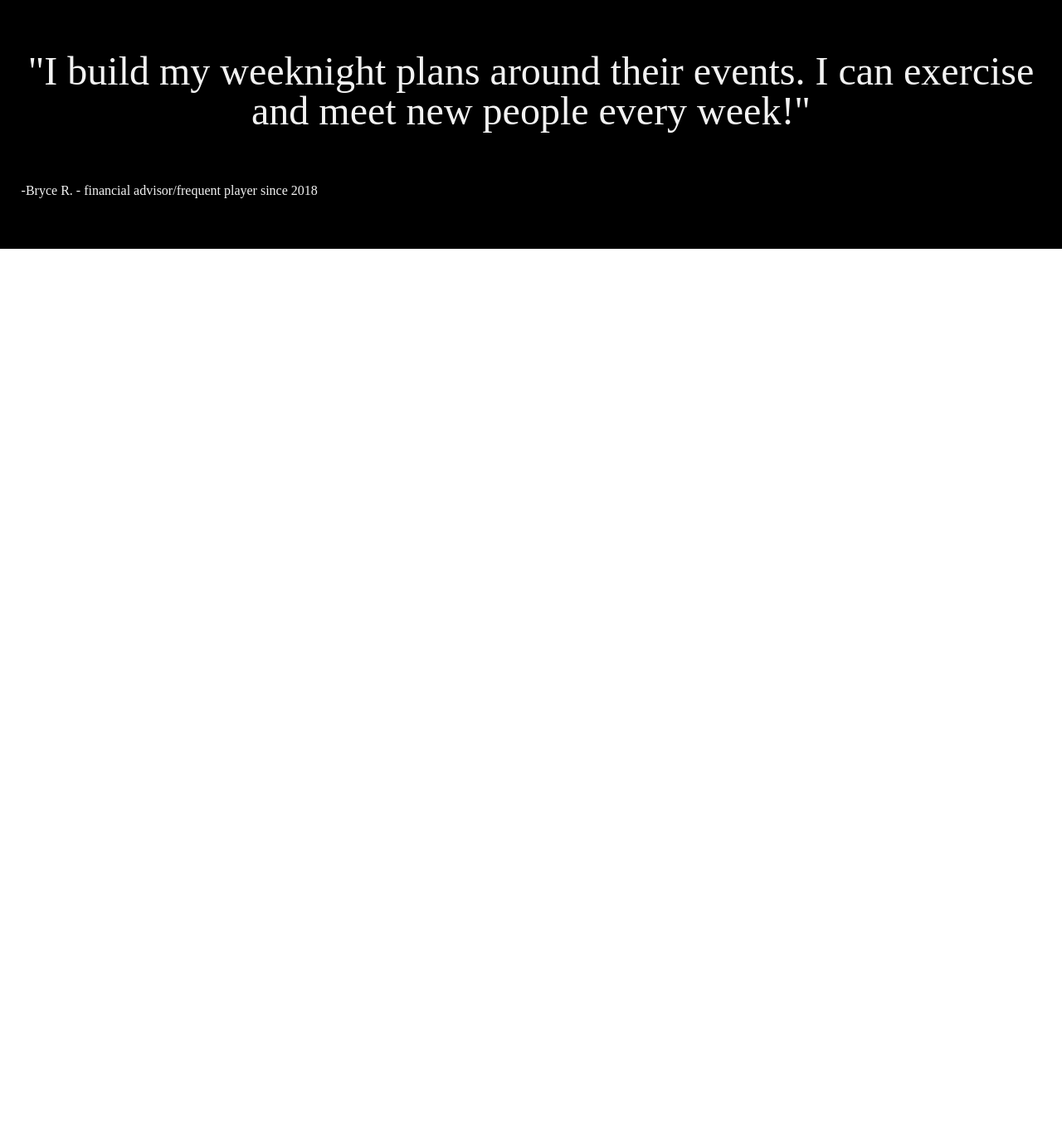
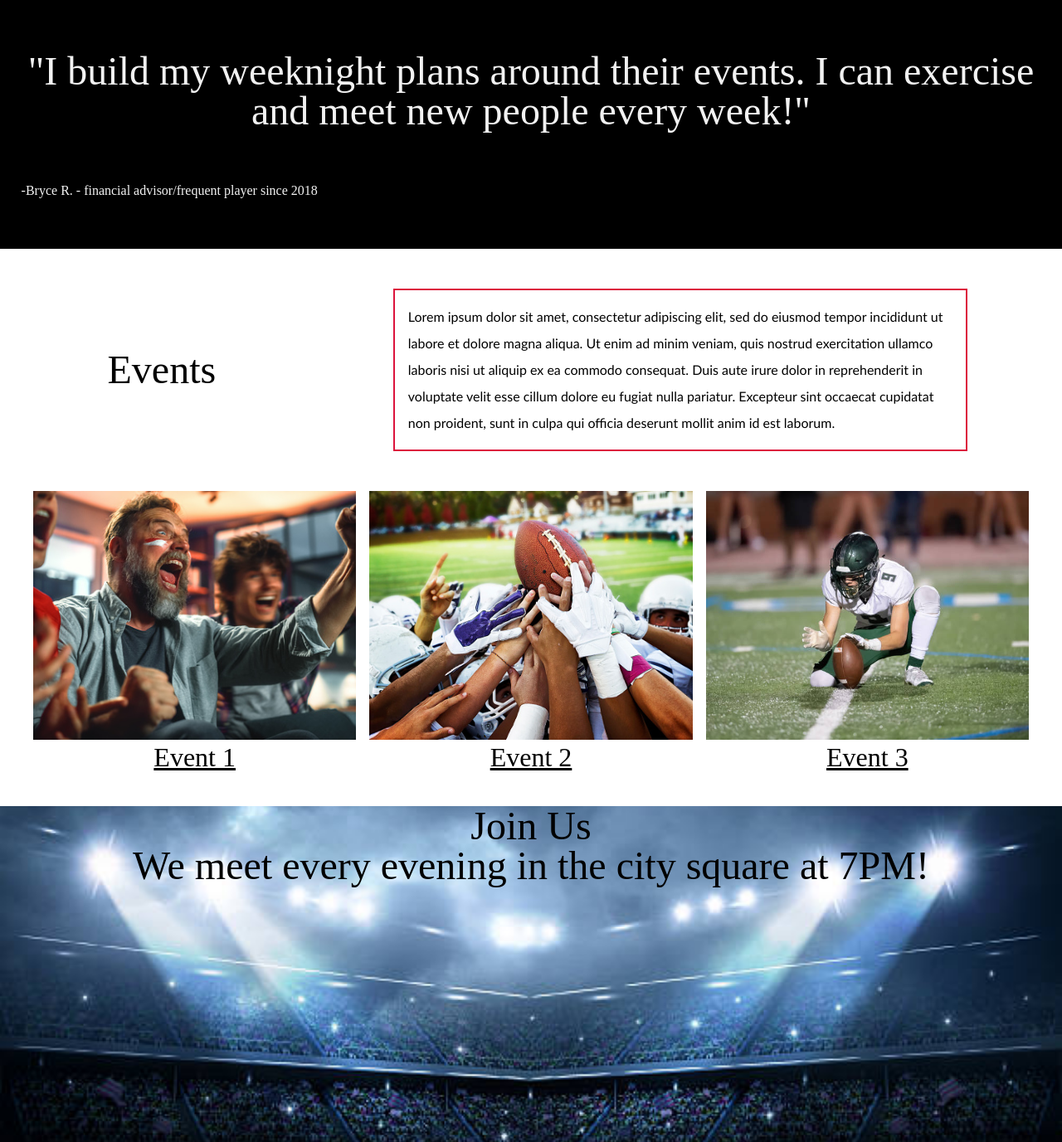
Before and after one commit to Ernesto-Estrada/club-web, a plain HTML site: page index.html in a window 1280 px wide. Shown: the part 1272-2649 px from the top of the page at 83% size. Before the commit the page ends 1572 px from the top, so only its background shows below. Drawn offline with Linux system fonts and the light colour scheme.

Commit message:
Add final sections

```diff
--- a/index.html
+++ b/index.html
@@ -15,8 +15,8 @@
             <nav>
                 <ul class="navigation-bar">
                     <li><a href="#about-us">About Us</a></li>
-                    <li><a href="#">Events</a></li>
-                    <li><a href="#">Images</a></li>
+                    <li><a href="#events">Events</a></li>
+                    <li><a href="#join">Join Us</a></li>
                 </ul>
             </nav>
         </header>
@@ -61,6 +61,44 @@
                 </div>
             </section>
 
+            <section id="events">
+                <div class="events">
+                    <div class="title">
+                        <h1>Events</h1>
+                    </div>
+                    <div class="content">
+                        <p>Lorem ipsum dolor sit amet, consectetur adipiscing elit, sed do eiusmod tempor incididunt ut labore et dolore magna aliqua. Ut enim ad minim veniam, quis nostrud exercitation ullamco laboris nisi ut aliquip ex ea commodo consequat. Duis aute irure dolor in reprehenderit in voluptate velit esse cillum dolore eu fugiat nulla pariatur. Excepteur sint occaecat cupidatat non proident, sunt in culpa qui officia deserunt mollit anim id est laborum.</p>
+                    </div>
+                </div>
+
+                <div class="event-images">
+                    <div class="event-img">
+                        <img src="./resources/images/event-1.jpg" alt="">
+                        <h3>Event 1</h3>
+                    </div>
+                    <div class="event-img">
+                        <img src="./resources/images/event-2.jpg" alt="">
+                        <h3>Event 2</h3>
+                    </div>
+                    <div class="event-img">
+                        <img src="./resources/images/event-3.jpg" alt="">
+                        <h3>Event 3</h3>
+                    </div>
+                </div>
+            </section>
+
+            <section id="join">
+                <div class="title">
+                    <h1>Join Us</h1>
+                    <p>We meet every evening in the city square at 7PM!
+                    </p>
+                </div>
+            </section>
+
         </main>
+
+        <div class="footer">
+            <p>The Football Club</p>
+        </div>
     </body>
 </html>
--- a/resources/css/styles.css
+++ b/resources/css/styles.css
@@ -82,7 +82,7 @@ img {
     align-items: center;
 }
 
-.about .title {
+.title {
     width: 40%;
     font-size: 3rem;
     float: left;
@@ -143,3 +143,70 @@ img {
     margin-top: 5%;
     margin-left: 2%;
 }
+
+#events {
+    margin: 2rem;
+}
+
+.events {
+    width: 90%;
+    margin: 2rem auto;
+    display: flex;
+    justify-content: center;
+    align-items: center;
+}
+
+.events .title {
+    width: 30%;
+    font-size: 3rem;
+    float: left;
+    margin-left: 2rem;
+
+}
+
+.events .content {
+    width: 60%;
+    font-family: 'Gill Sans', 'Gill Sans MT', Calibri, 'Trebuchet MS', sans-serif;
+    line-height: 2rem;
+    margin: 1rem;
+    border: 2px solid crimson;
+    padding: 1rem;
+}
+
+.event-images {
+    display: flex;
+    text-align: center;
+    text-decoration: underline;
+    font-size: 2rem;
+}
+
+.event-img {
+    flex: 1;
+    margin: 0 0.5rem;
+    display: block;
+    height: 100%;
+    width: 90%;
+    height: 300px;
+}
+
+#join .title {
+    text-align: center;
+    margin: 3rem auto;
+    width: 100%;
+    height: 500px;
+    background-image: url(../images/background-join.jpg);
+    background-repeat: no-repeat;
+    background-position: center;
+    background-size: cover;
+}
+
+.footer {
+    text-align: center;
+    position: fixed;
+    width: 100%;
+    bottom: 0;
+    z-index: 10;
+    background-color: #333;
+    color: #f2f2f2;
+    padding: 1rem;
+}
```
Also changed, not shown: resources/images/background-join.jpg (added), resources/images/event-1.jpg (added), resources/images/event-2.jpg (added), resources/images/event-3.jpg (added).
